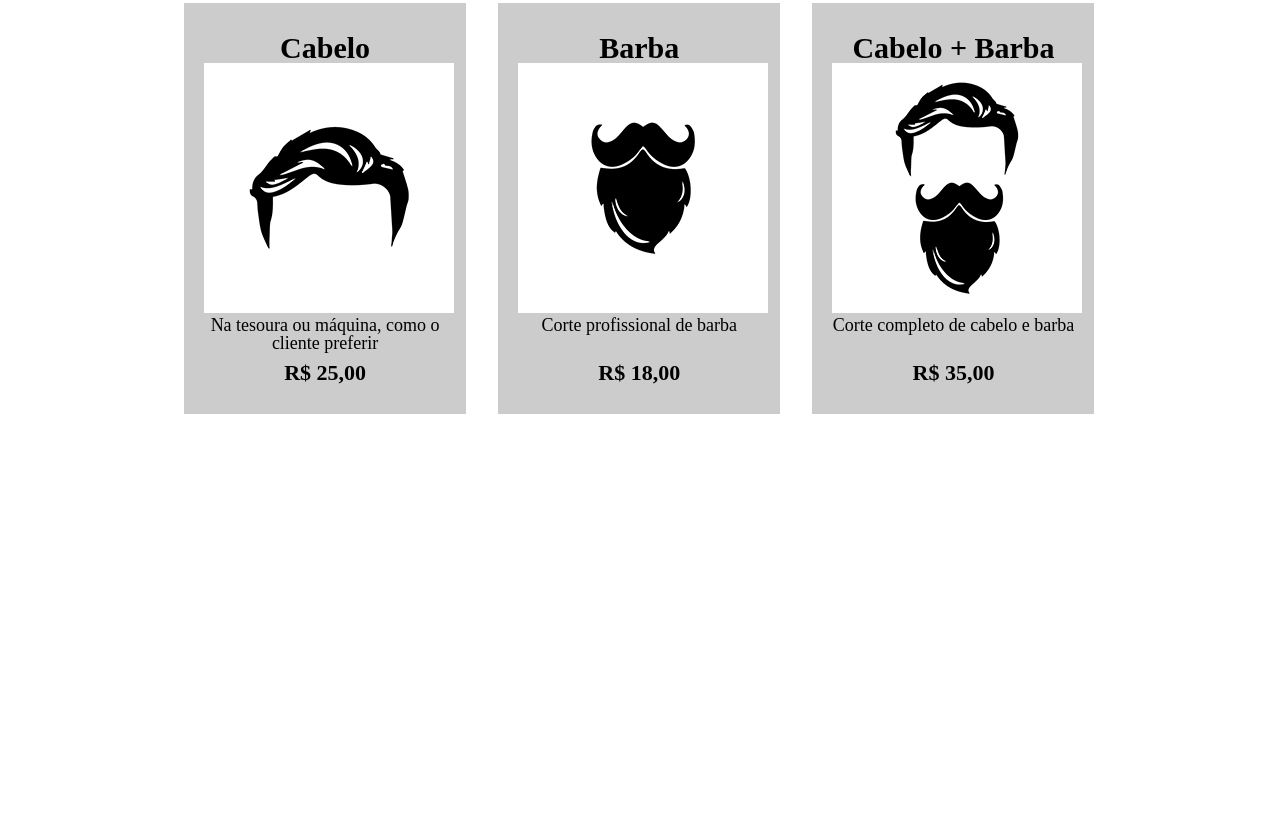
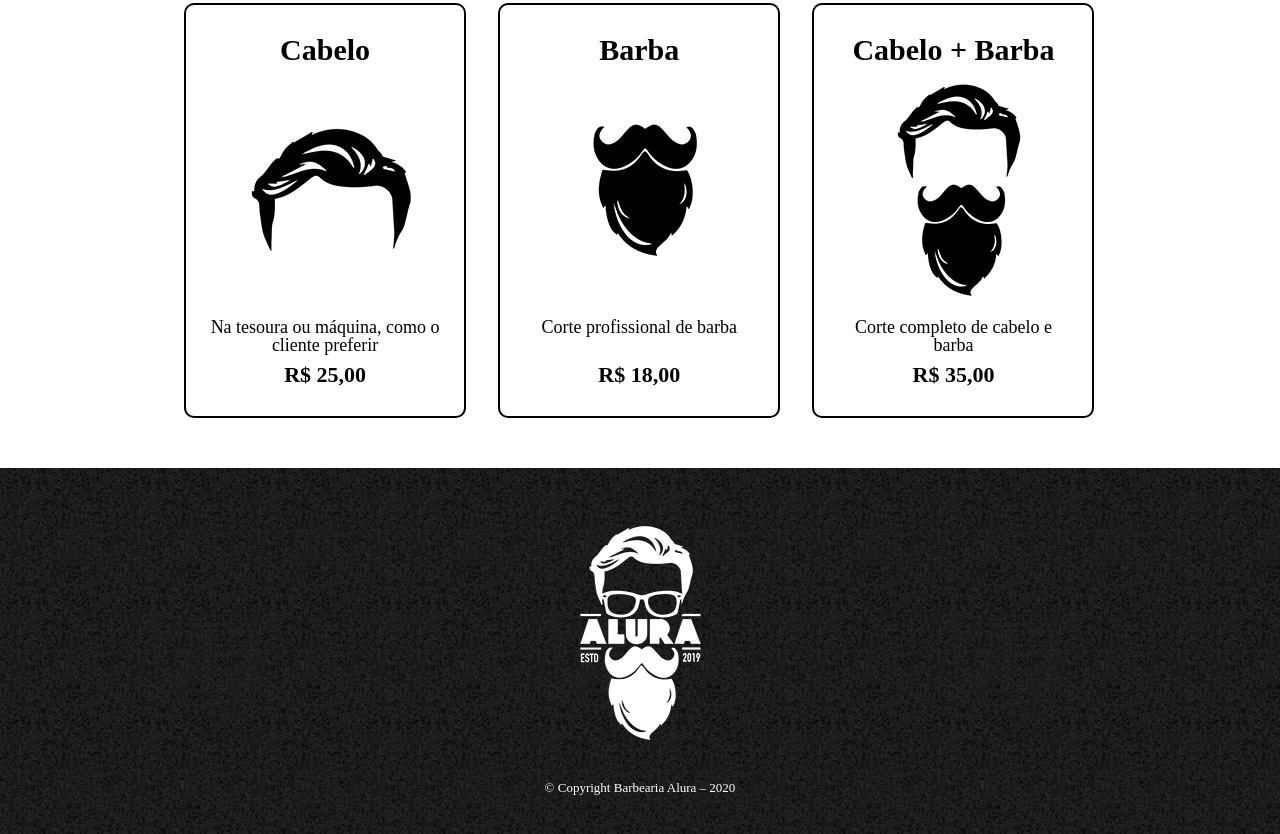
Before and after one commit to igor-py/barbearia-alura, a plain HTML site: page html-css2/produtos.html in a window 1280 px wide. Shown: the part 350-1184 px from the top of the page. Before the commit the page ends 814 px from the top, so only its background shows below. Drawn offline with Linux system fonts and the light colour scheme.

Commit message:
Final do curso 2

```diff
--- a/html-css2/produtos.html
+++ b/html-css2/produtos.html
@@ -48,6 +48,11 @@
             </li>
         </ul>
     </main>
+
+    <footer>
+        <img src="images/logo-branco.png">
+        <p class="copyright">&copy; Copyright Barbearia Alura – 2020</p>
+    </footer>
 </body>
 
 </html>
--- a/html-css2/styles/produtos.css
+++ b/html-css2/styles/produtos.css
@@ -28,6 +28,11 @@ nav a {
     font-size: 22px;
 }
 
+nav a:hover{
+    color: #C78C19;
+    text-decoration: underline;
+}
+
 .produtos {
     width: 940px;
     margin: 0 auto;
@@ -39,10 +44,23 @@ nav a {
     text-align: center;
     vertical-align: top;
     width: 30%;
-    background: #CCCCCC;
     margin: 0 1.5%;
     padding: 30px 20px;
     box-sizing: border-box;
+    border: 2px solid #000000;
+    border-radius: 10px;
+}
+
+.produtos li:hover {
+    border-color: #C78C19;
+}
+
+.produtos li:active {
+    border-color: green;
+}
+
+.produtos li:hover h2 {
+    font-size: 34px;
 }
 
 .produtos h2 {
@@ -61,3 +79,15 @@ nav a {
     font-weight: bold;
     margin: 10px 0 0;
 }
+
+footer {
+    text-align: center;
+    background: url("../images/bg.jpg");
+    padding: 40px 0;
+}
+
+.copyright {
+    font-size: 13px;
+    color: white;
+    margin: 20px 0 0;
+}
```
